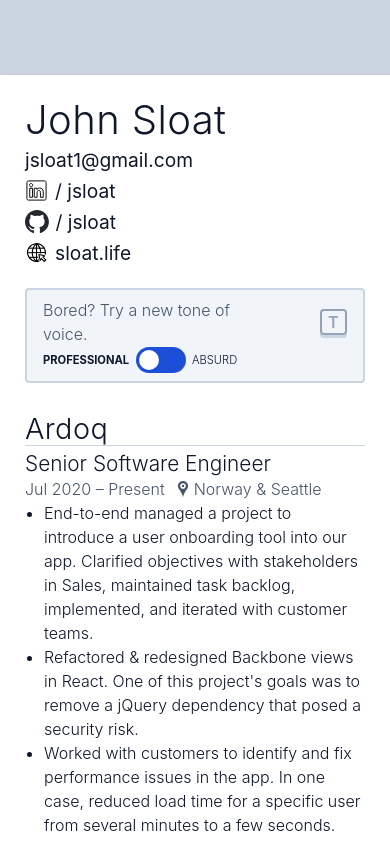
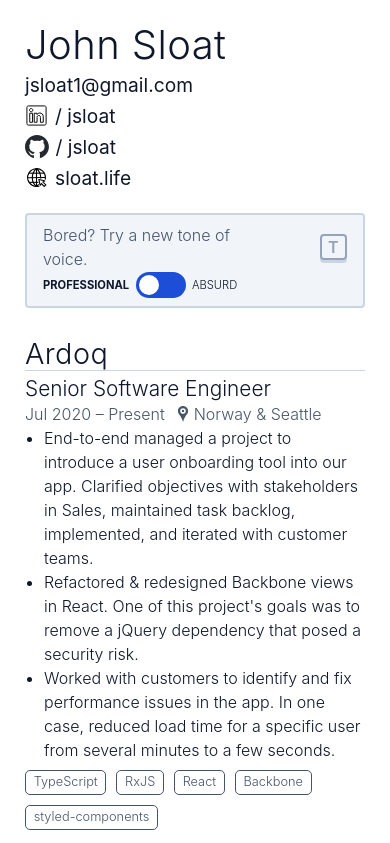
Before and after one commit to jsloat/jsloat.github.io, a React (Create React App) app: page / in a window 390 px wide. Shown: the top 843 px of the page. Built offline with nearby package versions, Linux system fonts and the light colour scheme.

Commit message:
Resume > mobile view tweak

```diff
--- a/src/Resume/index.tsx
+++ b/src/Resume/index.tsx
@@ -3,7 +3,7 @@ import { BaseContainer } from "src/atoms/Misc";
 import { boxShadow, boxShadowPrefix } from "src/consts";
 import { useKeyListener, useTitle } from "src/utils";
 import styled, { css } from "styled-components/macro";
-import { SectionHeader, SkillBadge } from "./atoms";
+import { getMobileCSS, SectionHeader, SkillBadge } from "./atoms";
 import Contact from "./Contact";
 import {
   defaultResumeState,
@@ -48,6 +48,11 @@ const absurdStyle = css`
 
 const ResumeContainer = styled(BaseContainer)<ResumeState>`
   margin: 75px auto;
+  ${getMobileCSS(
+    css`
+      margin: 0 auto;
+    `
+  )}
   ${({ toneOfVoice }) => toneOfVoice === "Absurd" && absurdStyle}
   ${boxShadow}
 `;
```
